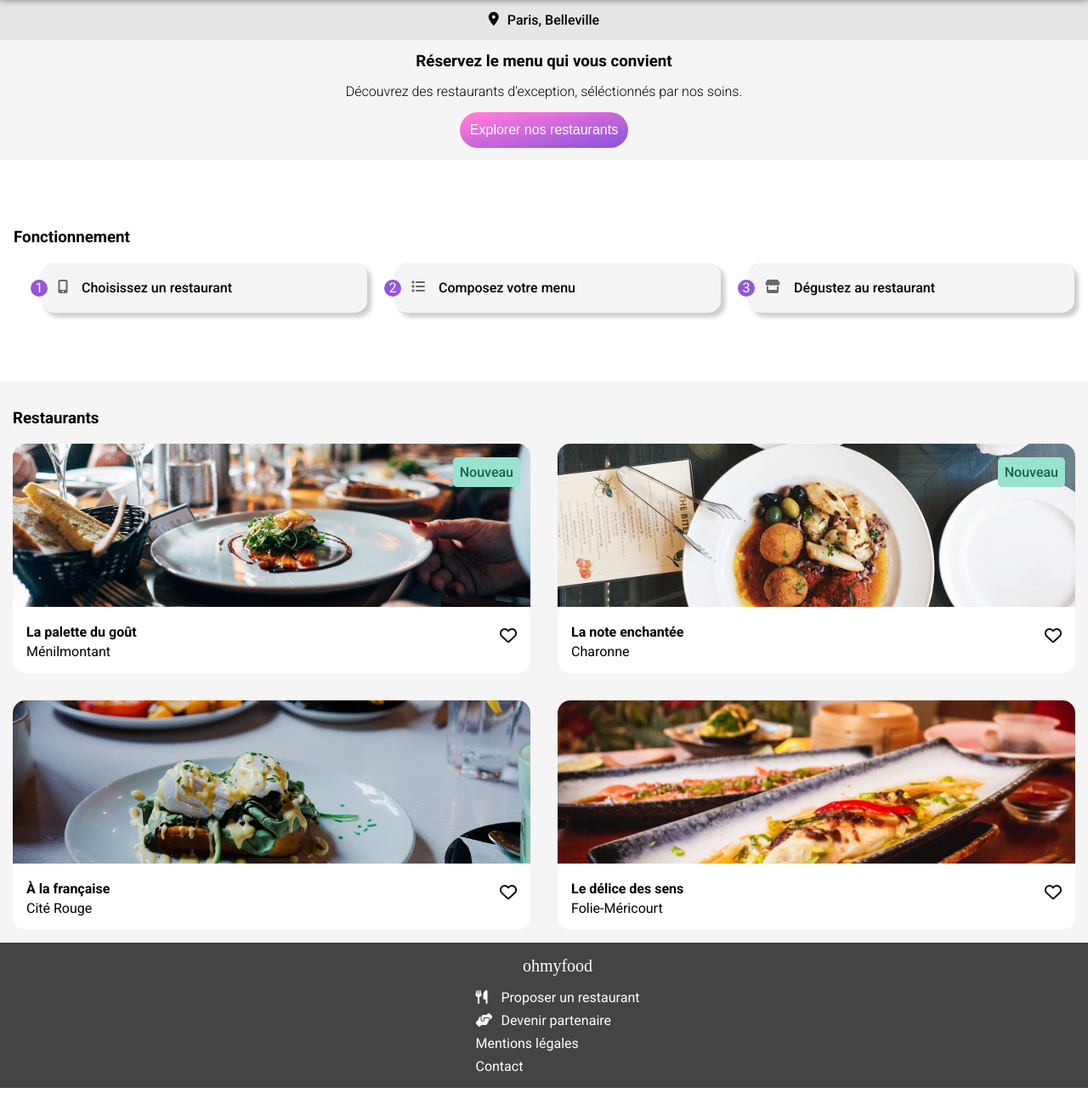
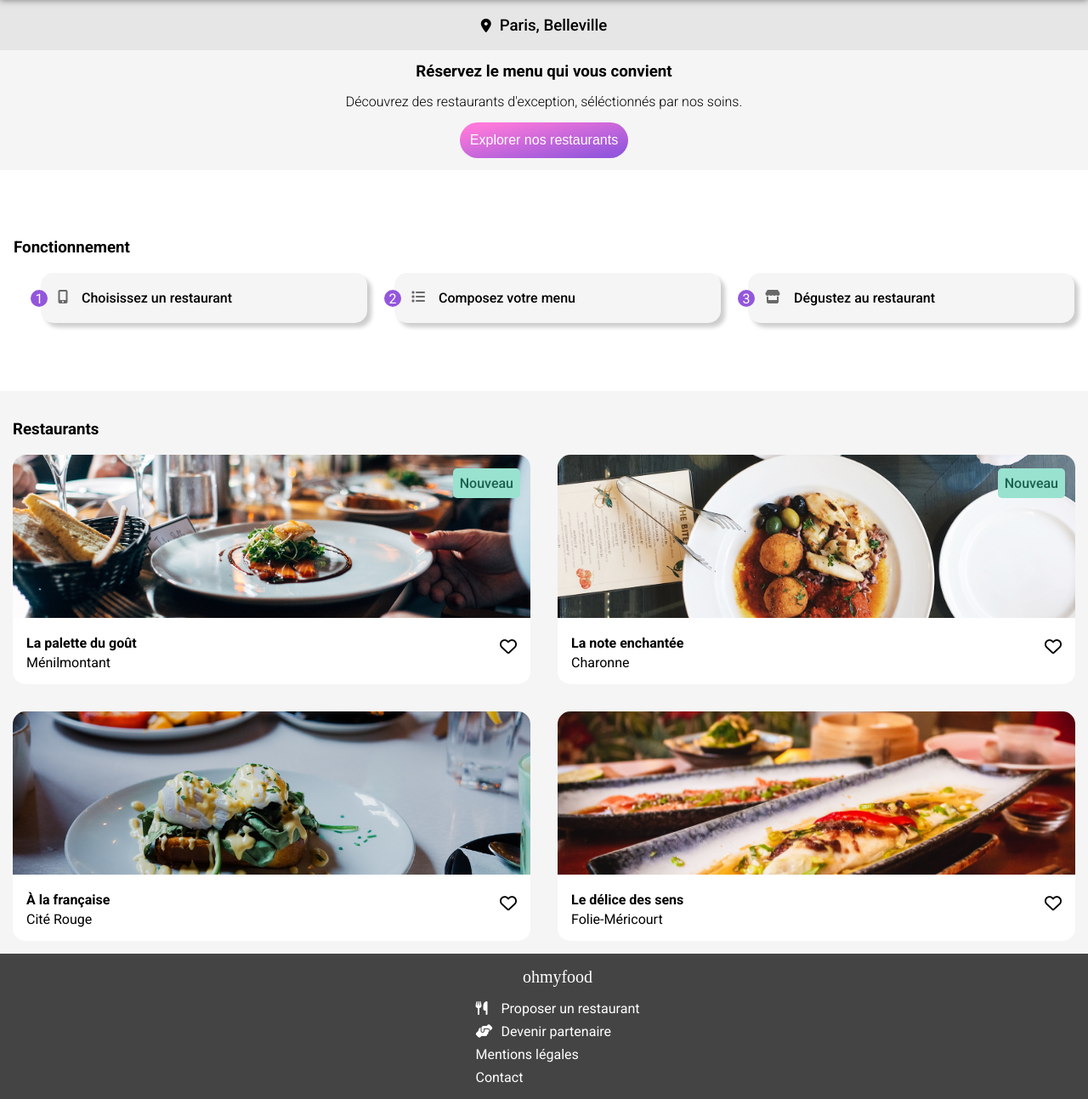
Before and after one commit to Zeryuh/ThomasBegue_3_14012022, a PHP site: page / in a window 1280 px wide. Shown: the part 47-1340 px from the top of the page at 85% size. Run offline with PHP 8.4, Linux system fonts and the light colour scheme; some libraries are stand-ins or nearby versions; some web fonts are replaced.

Commit message:
initial commit

```diff
--- a/assets/css/styles.css
+++ b/assets/css/styles.css
@@ -5,9 +5,11 @@
   padding: 14px;
   background-color: #e6e6e6;
   position: relative;
+  padding: 0;
 }
 
 .map__icon {
+  margin-top: 22px;
   margin-right: 10px;
 }
 
@@ -347,23 +349,23 @@ h2 {
 
 .plat__name {
   white-space: nowrap;
+  text-overflow: ellipsis;
   overflow: hidden;
-  text-overflow: ellipsis;
   flex: 1;
 }
 
 .plat__title {
   white-space: nowrap;
+  text-overflow: ellipsis;
   overflow: hidden;
   margin: 0;
-  text-overflow: ellipsis;
 }
 
 .plat__description {
   white-space: nowrap;
+  text-overflow: ellipsis;
   overflow: hidden;
   margin: 0;
-  text-overflow: ellipsis;
 }
 
 .plat__price {
--- a/delice_sens.html
+++ b/delice_sens.html
@@ -18,7 +18,7 @@
         </h1>
     </header>
 
-    <img src="assets\images\restaurants\delice_sens.jpg" alt="Delice_sens" class="top__image">
+    <img src="assets/images/restaurants/delice_sens.jpg" alt="Delice_sens" class="top__image">
 
     <main class="global container">
         <div class="global__restaurant">
@@ -174,7 +174,7 @@
                         <a class="footer__direction" href="#">Mentions légales</a>
                     </li>
                     <li class="footer__liste">
-                        <a class="footer__direction" href="#">Contact</a>
+                        <a class="footer__direction" href="mailto:nouscontacter@ohmyfood.com">Contact</a>
                     </li>
                 </ul>
             </nav>
--- a/francaise.html
+++ b/francaise.html
@@ -19,7 +19,7 @@
         </h1>
     </header>
 
-    <img src="assets\images\restaurants\francaise.jpg" alt="A la française" class="top__image">
+    <img src="assets/images/restaurants/francaise.jpg" alt="A la française" class="top__image">
 
     <main class="global container">
         <div class="global__restaurant">
@@ -175,7 +175,7 @@
                         <a class="footer__direction" href="#">Mentions légales</a>
                     </li>
                     <li class="footer__liste">
-                        <a class="footer__direction" href="#">Contact</a>
+                        <a class="footer__direction" href="mailto:nouscontacter@ohmyfood.com">Contact</a>
                     </li>
                 </ul>
             </nav>
--- a/index.html
+++ b/index.html
@@ -6,7 +6,9 @@
     <meta http-equiv="X-UA-Compatible" content="IE=edge">
     <meta name="viewport" content="width=device-width, initial-scale=1.0">
     <link rel="stylesheet" href="assets/css/styles.css">
-    <link rel="stylesheet" href="https://cdn.jsdelivr.net/npm/@fortawesome/fontawesome-free@5.15.4/css/fontawesome.min.css" integrity="sha384-jLKHWM3JRmfMU0A5x5AkjWkw/EYfGUAGagvnfryNV3F9VqM98XiIH7VBGVoxVSc7" crossorigin="anonymous">
+    <link rel="stylesheet"
+        href="https://cdn.jsdelivr.net/npm/@fortawesome/fontawesome-free@5.15.4/css/fontawesome.min.css"
+        integrity="sha384-jLKHWM3JRmfMU0A5x5AkjWkw/EYfGUAGagvnfryNV3F9VqM98XiIH7VBGVoxVSc7" crossorigin="anonymous">
     <title>OhMyFood</title>
 </head>
 
@@ -27,7 +29,7 @@
     <main>
         <section class="map">
             <i class="fas fa-map-marker-alt map__icon"></i>
-            <span class="map__text">Paris, Belleville</span>
+            <h3 class="map__text">Paris, Belleville</h3>
         </section>
 
         <section class="discovery">
@@ -37,7 +39,6 @@
         </section>
         <div class="container">
             <section class="functioning">
-
                 <h3 class="functioning__title">Fonctionnement</h3>
                 <nav>
                     <ol class="functioning__menu__global">
@@ -55,7 +56,6 @@
                         </li>
                     </ol>
                 </nav>
-            </div>
             </section>
 
             <section class="restaurants" id="restaurant">
@@ -63,7 +63,8 @@
                     <h3 class="restaurants_title">Restaurants</h3>
                     <div class="cards">
                         <a class="card" href="palette_gout.html">
-                        <img src="assets\images\restaurants\palette_gout.jpg" alt="La palette du goût" class="card__img">
+                            <img src="assets/images/restaurants/palette_gout.jpg" alt="La palette du goût"
+                                class="card__img">
                             <span class="card__new">Nouveau</span>
                             <div class="card__body">
                                 <div class="card__message">
@@ -77,7 +78,8 @@
                             </div>
                         </a>
                         <a class="card" href="note_enchante.html">
-                        <img src="assets\images\restaurants\note_enchante.jpg" alt="La note enchantée" class="card__img">
+                            <img src="assets/images/restaurants/note_enchante.jpg" alt="La note enchantée"
+                                class="card__img">
                             <span class="card__new">Nouveau</span>
                             <div class="card__body">
                                 <div class="card__message">
@@ -91,7 +93,7 @@
                             </div>
                         </a>
                         <a class="card" href="francaise.html">
-                        <img src="assets\images\restaurants\francaise.jpg" alt="À la francaise" class="card__img">
+                            <img src="assets/images/restaurants/francaise.jpg" alt="À la francaise" class="card__img">
                             <div class="card__body">
                                 <div class="card__message">
                                     <h4 class="card__title">À la française</h4>
@@ -104,7 +106,8 @@
                             </div>
                         </a>
                         <a class="card" href="delice_sens">
-                        <img src="assets\images\restaurants\delice_sens.jpg" alt="Le délice des sens" class="card__img">
+                            <img src="assets/images/restaurants/delice_sens.jpg" alt="Le délice des sens"
+                                class="card__img">
                             <div class="card__body">
                                 <div class="card__message">
                                     <h4 class="card__title">Le délice des sens</h4>
@@ -119,6 +122,7 @@
                     </div>
                 </div>
             </section>
+        </div>
     </main>
     <footer class="footer">
         <div class="container">
@@ -126,16 +130,18 @@
             <nav>
                 <ul class="footer__information">
                     <li class="footer__liste">
-                        <a class="footer__direction" href="#"><i class="footer__icon fas fa-utensils"></i>Proposer un restaurant</a>
+                        <a class="footer__direction" href="#"><i class="footer__icon fas fa-utensils"></i>Proposer un
+                            restaurant</a>
                     </li>
                     <li class="footer__liste">
-                        <a class="footer__direction" href="#"><i class="footer__icon fas fa-hands-helping"></i>Devenir partenaire</a>
+                        <a class="footer__direction" href="#"><i class="footer__icon fas fa-hands-helping"></i>Devenir
+                            partenaire</a>
                     </li>
                     <li class="footer__liste">
                         <a class="footer__direction" href="#">Mentions légales</a>
                     </li>
                     <li class="footer__liste">
-                        <a class="footer__direction" href="#">Contact</a>
+                        <a class="footer__direction" href="mailto:nouscontacter@ohmyfood.com">Contact</a>
                     </li>
                 </ul>
             </nav>
--- a/note_enchante.html
+++ b/note_enchante.html
@@ -18,7 +18,7 @@
         </h1>
     </header>
 
-    <img src="assets\images\restaurants\note_enchante.jpg" alt="La note enchantée" class="top__image__enchante">
+    <img src="assets/images/restaurants/note_enchante.jpg" alt="La note enchantée" class="top__image__enchante">
 
     <main class="global container">
         <div class="global__restaurant">
@@ -187,7 +187,7 @@
                         <a class="footer__direction" href="#">Mentions légales</a>
                     </li>
                     <li class="footer__liste">
-                        <a class="footer__direction" href="#">Contact</a>
+                        <a class="footer__direction" href="mailto:nouscontacter@ohmyfood.com">Contact</a>
                     </li>
                 </ul>
             </nav>
--- a/palette_gout.html
+++ b/palette_gout.html
@@ -18,7 +18,7 @@
         </h1>
     </header>
 
-    <img src="assets\images\restaurants\palette_gout.jpg" alt="La palette du goût" class="top__image">
+    <img src="assets/images/restaurants/palette_gout.jpg" alt="La palette du goût" class="top__image">
 
     <main class="global container">
         <div class="global__restaurant">
@@ -174,7 +174,7 @@
                         <a class="footer__direction" href="#">Mentions légales</a>
                     </li>
                     <li class="footer__liste">
-                        <a class="footer__direction" href="#">Contact</a>
+                        <a class="footer__direction" href="mailto:nouscontacter@ohmyfood.com">Contact</a>
                     </li>
                 </ul>
             </nav>
--- a/ressources/sass/components/_page_accueil.scss
+++ b/ressources/sass/components/_page_accueil.scss
@@ -5,10 +5,11 @@
     padding: 14px;
     background-color: rgb(230, 230, 230);
     position: relative;
+    padding: 0;
     &__icon {
+        margin-top: 22px;
         margin-right: 10px;
     }
-
     &__text {
         font-weight: 500;
     }
--- a/ressources/sass/components/_page_menu.scss
+++ b/ressources/sass/components/_page_menu.scss
@@ -117,21 +117,22 @@ h2 {
 
     &__name {
         white-space: nowrap;
+        text-overflow: ellipsis;
         overflow: hidden;
-        text-overflow: ellipsis;
         flex: 1;
     }
     &__title {
         white-space: nowrap;
+        text-overflow: ellipsis;
         overflow: hidden;
         margin: 0;
-        text-overflow: ellipsis;
+
     }
     &__description {
         white-space: nowrap;
+        text-overflow: ellipsis;
         overflow: hidden;
         margin: 0;
-        text-overflow: ellipsis;
     }
     &__price {
         font-weight: bold;
@@ -191,6 +192,5 @@ h2 {
             box-shadow: 5px 5px 5px rgba($violet, 0.6);
             font-weight: bold;
         }
-
 }
 }
```
Also changed, not shown: assets/css/styles.min.css, 2 other files. Lines whose indentation alone changed are shown as unchanged.
